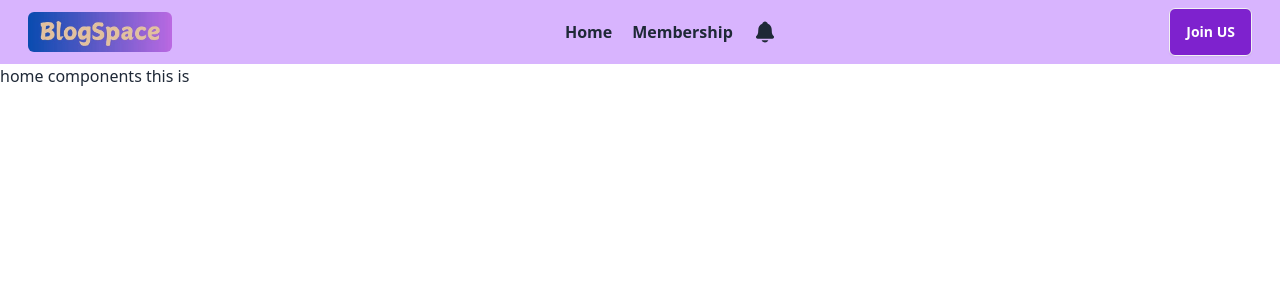
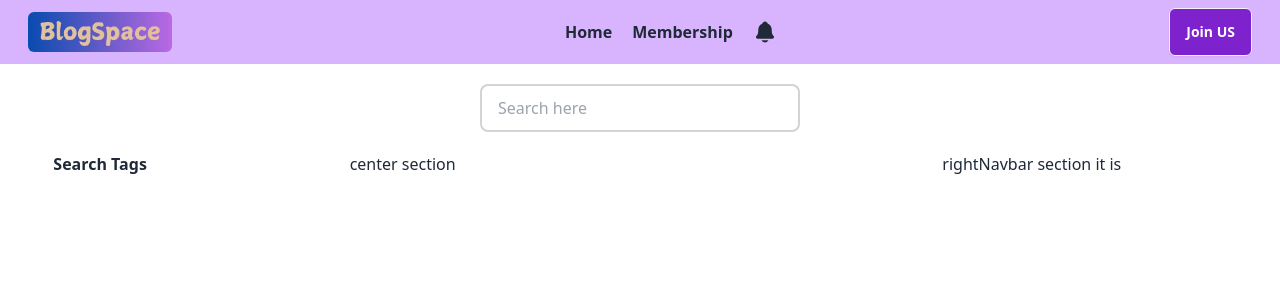
Before and after one commit to mdnasiruddin78/A12Client, a React (Vite) app: page / in a window 1280 px wide. Shown: the top 300 px of the page. Built offline with nearby package versions, Linux system fonts and the light colour scheme; no server answers.

Commit message:
home section create

```diff
--- /dev/null
+++ b/src/Components/LeftNavbar.jsx
@@ -0,0 +1,11 @@
+
+
+const LeftNavbar = () => {
+    return (
+        <div>
+           <h3 className="font-semibold mb-3">Search Tags</h3>
+        </div>
+    );
+};
+
+export default LeftNavbar;
--- /dev/null
+++ b/src/Components/RightNavbar.jsx
@@ -0,0 +1,11 @@
+
+
+const RightNavbar = () => {
+    return (
+        <div>
+            rightNavbar section it is
+        </div>
+    );
+};
+
+export default RightNavbar;
--- /dev/null
+++ b/src/Components/Searchbox.jsx
@@ -0,0 +1,11 @@
+
+
+const Searchbox = () => {
+    return (
+        <div className="flex justify-center p-5">
+            <input type="text" placeholder="Search here" className="input input-bordered w-full max-w-xs focus:border-blue-500 border-2" />
+        </div>
+    );
+};
+
+export default Searchbox;
--- a/src/Pages/Home.jsx
+++ b/src/Pages/Home.jsx
@@ -1,9 +1,25 @@
+import LeftNavbar from "../Components/LeftNavbar";
+import RightNavbar from "../Components/RightNavbar";
+import Searchbox from "../Components/Searchbox";
 
 
 const Home = () => {
     return (
         <div>
-            home components this is
+            <section>
+                <Searchbox></Searchbox>
+            </section>
+            <main className='w-11/12 mx-auto grid md:grid-cols-12 gap-3'>
+                <aside className='left col-span-3'>
+                    <LeftNavbar></LeftNavbar>
+                </aside>
+                <section className='col-span-6'>
+                    center section
+                </section>
+                <aside className='right col-span-3'>
+                    <RightNavbar></RightNavbar>
+                </aside>
+            </main>
         </div>
     );
 };
```
